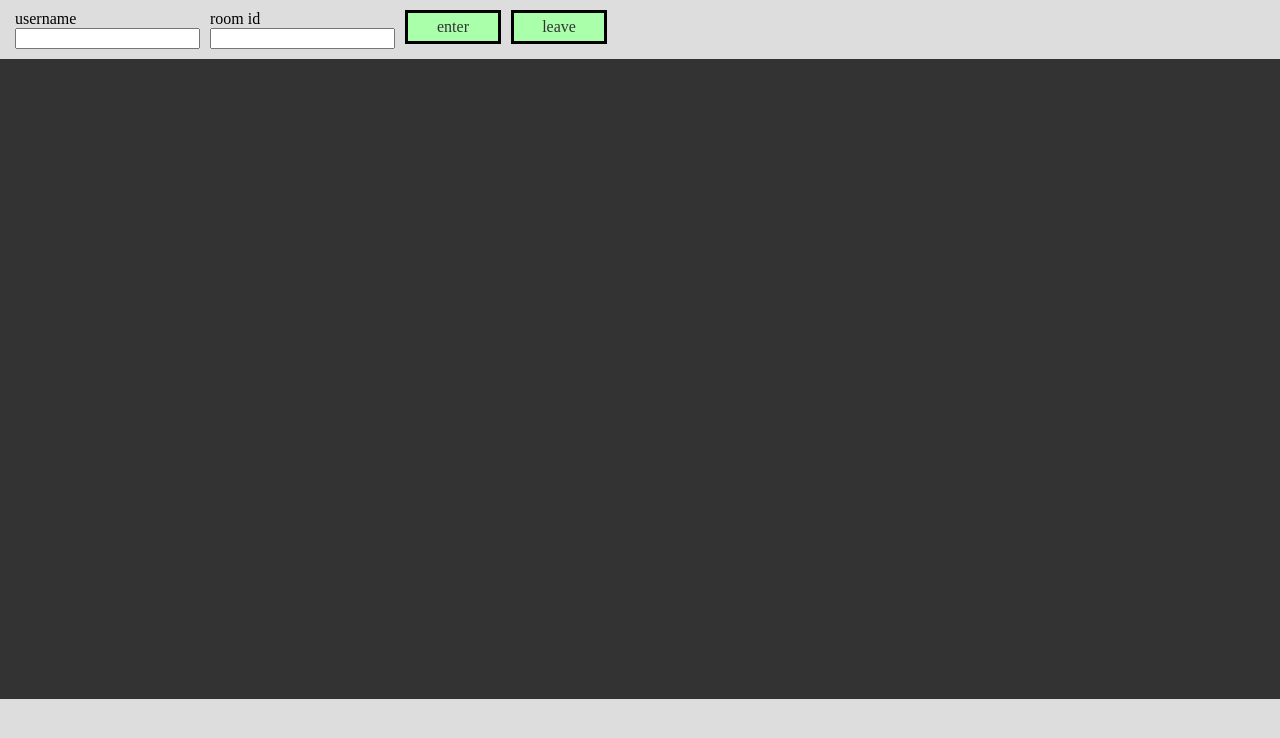
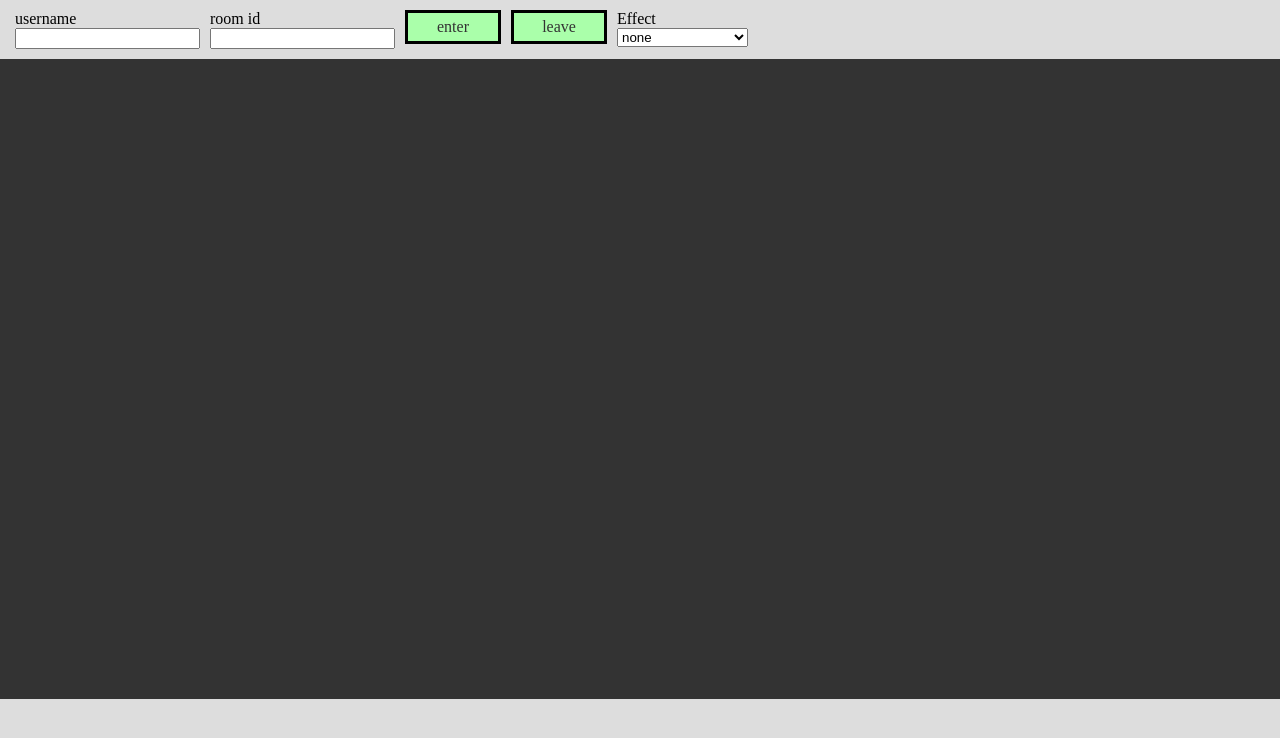
Before and after one commit to w-okada/trtc-simple-demo-ts, a React app: page / in a window 1280 px wide. Shown: the top 738 px of the page. Built offline with nearby package versions, Linux system fonts and the light colour scheme.

Commit message:
add effect menu

```diff
--- a/src/index.tsx
+++ b/src/index.tsx
@@ -1,10 +1,20 @@
-import React, { useEffect, useRef } from "react";
+import React, { useEffect, useRef, useState } from "react";
 import { createRoot } from "react-dom/client";
 import TRTC, { Client } from "trtc-js-sdk"
 import { EXPIRETIME, SDKAPPID, SECRETKEY } from "./const";
 import "./index.css"
 
 import * as RTCBeautyPlugin from "rtc-beauty-plugin"
+
+
+const Effect = {
+    "none": "none",
+    "beauty": "beauty",
+    "vbg": "virtual background",
+    "bbg": "blur"
+} as const
+type Effect = typeof Effect[keyof typeof Effect]
+
 const App = () => {
 
 
@@ -23,6 +33,13 @@ const App = () => {
     // }, [])
 
     const clientRef = useRef<Client>()
+
+    const effectRef = useRef<Effect>("none")
+    const [_effect, _setEffect] = useState<Effect>(effectRef.current)
+    const setEffect = (val: Effect) => {
+        effectRef.current = val
+        _setEffect(effectRef.current)
+    }
 
     const join = async () => {
         const usernameInput = document.getElementById("username") as HTMLInputElement
@@ -105,6 +122,19 @@ const App = () => {
                 <div className="header-item-container">
                     <div className="header-button" onClick={leave}>leave</div>
                 </div>
+
+                <div className="header-item-container">
+                    <div className="header-label">Effect</div>
+                    <select onChange={(e) => { setEffect(e.target.value as Effect) }}>
+                        {
+                            Object.keys(Effect).map((x) => {
+                                return (
+                                    <option value={x} key={x}>{Effect[x as keyof typeof Effect]}</option>
+                                )
+                            })
+                        }
+                    </select>
+                </div>
             </div>
             <div className="body">
                 <div id="remote-video-container"></div>
```
